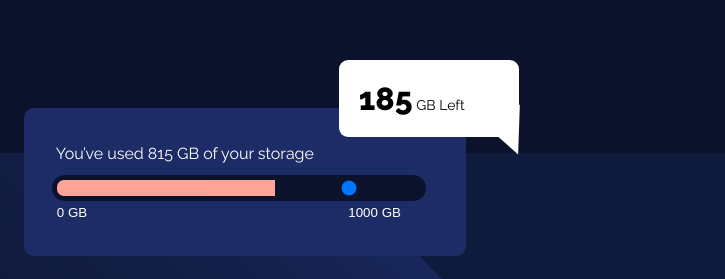
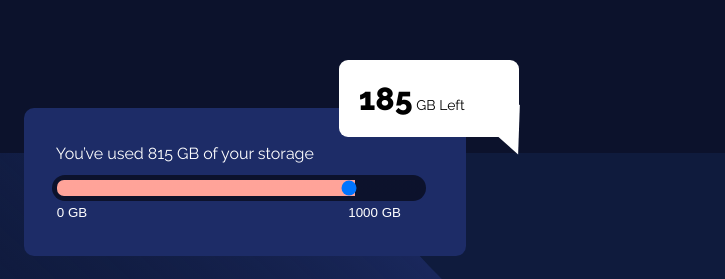
Before and after one commit to ChamuMutezva/fylo-data-storage-component-master, a plain HTML site: page index.html in a window 1280 px wide. Shown: the part 230-509 px from the top of the page, 555-1280 px from the left. Drawn offline with Linux system fonts and the light colour scheme.

Commit message:
removed duplicate css

```diff
--- a/main.js
+++ b/main.js
@@ -13,8 +13,6 @@ slider.oninput = () => {
 
 slider.addEventListener("mousemove", ()=> {
     let x = slider.value;
-   // let color = "linear-gradient(90deg , hsl(6, 100%, 80%)" + x/10 + "% , hsl(335, 100%, 65%)" + x/10 + "%)"; hsl(229, 57%, 11%) 60%);
-   // let color = "linear-gradient(90deg , hsl(6, 100%, 80%)" + x/10 + "% , hsl(229, 57%, 11%)" + x/10 + "%)";
    let color = "linear-gradient(90deg , hsl(6, 100%, 80%)" + x/10 + "% , hsl(335, 100%, 65%)" + x/10 + "%,  hsl(229, 57%, 11%)" + x/10 + "%)";
     console.log(x);
     slider.style.background = color;
--- a/style.css
+++ b/style.css
@@ -59,9 +59,7 @@ input[type="range"] {
    /* margin: auto; */
     -webkit-appearance: none;
     border-radius: 7px;
-    background: linear-gradient(90deg , hsl(6, 100%, 80%) 60% , hsl(335, 100%, 65%) 60%);
-    background: linear-gradient(90deg , hsl(6, 100%, 80%) 60% , hsl(229, 57%, 11%) 60%);
-    background: linear-gradient(90deg , hsl(6, 100%, 80%) 60% , hsl(335, 100%, 65%) 60%, hsl(229, 57%, 11%) 60%);
+    background: linear-gradient(90deg , hsl(6, 100%, 80%) 82% , hsl(335, 100%, 65%) 60%, hsl(229, 57%, 11%) 60%);
     outline: none;
     }
     input[type="range"]::after {
```
